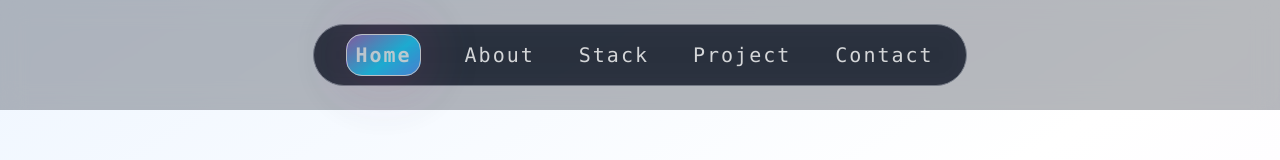
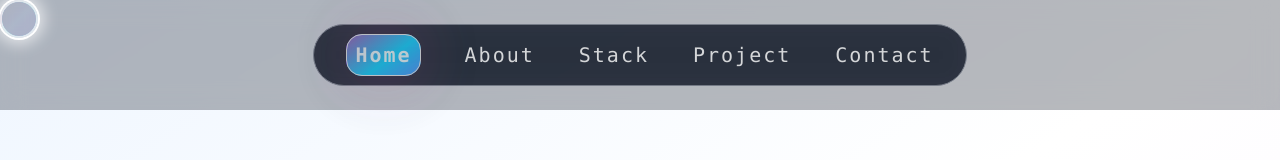
Before and after one commit to therealgone/Jeevan_Website, a React (Vite) app in the folder my-portfolio/: page / in a window 1280 px wide. Shown: the top 160 px of the page. Built offline with nearby package versions, Linux system fonts and the light colour scheme.

Commit message:
Custome crosshair

```diff
--- a/my-portfolio/src/App.jsx
+++ b/my-portfolio/src/App.jsx
@@ -5,10 +5,33 @@ import Info from "./components/info.jsx";
 import Stack from "./components/stack.jsx";
 import Project from "./components/project.jsx";
 import Contact from "./components/contact.jsx";
+import { useEffect, useRef, useState } from "react";
 
 function App() {
+  const crosshairRef = useRef(null);
+  const [showCrosshair, setShowCrosshair] = useState(false);
+
+  useEffect(() => {
+    const handleMouseMove = (e) => {
+      if (window.innerWidth >= 768 && crosshairRef.current) {
+        crosshairRef.current.style.transform = `translate3d(${e.clientX - 24}px, ${e.clientY - 24}px, 0)`;
+      }
+    };
+    const handleResize = () => {
+      setShowCrosshair(window.innerWidth >= 768);
+    };
+    window.addEventListener("mousemove", handleMouseMove);
+    window.addEventListener("resize", handleResize);
+    handleResize();
+    return () => {
+      window.removeEventListener("mousemove", handleMouseMove);
+      window.removeEventListener("resize", handleResize);
+    };
+  }, []);
+
   return (
     <div className="relative w-full  scroll-smooth">
+      {showCrosshair && <div ref={crosshairRef} className="custom-crosshair" />}
       <AnimatedBackground />
       <Navbar />
 
--- a/my-portfolio/src/index.css
+++ b/my-portfolio/src/index.css
@@ -185,10 +185,12 @@ body::-webkit-scrollbar {
 }
 
 @media (min-width: 768px) {
+  html, body, nav, a, button, * {
+    cursor: none !important;
+  }
   html, body {
     scrollbar-width: none; /* Firefox */
     -ms-overflow-style: none;  /* IE and Edge */
-    cursor: none; /* Hide default cursor on desktop */
   }
   html::-webkit-scrollbar,
   body::-webkit-scrollbar {
@@ -198,11 +200,13 @@ body::-webkit-scrollbar {
     position: fixed;
     pointer-events: none;
     z-index: 99999;
-    width: 48px;
-    height: 48px;
+    width: 38px;
+    height: 38px;
     border-radius: 50%;
     box-shadow: 0 0 16px 6px rgba(255,255,255,0.7), 0 0 0 2px #fff;
-    background: rgba(255,255,255,0.08);
+    background: linear-gradient(135deg, rgba(255,0,128,0.18), rgba(0,204,255,0.18), rgba(154,52,255,0.18), rgba(255,183,0,0.13));
+    background-size: 300% 300%;
+    animation: gradientFlow 3s ease-in-out infinite;
     backdrop-filter: blur(6px);
     -webkit-backdrop-filter: blur(6px);
     border: 2px solid rgba(255,255,255,0.7);
```
